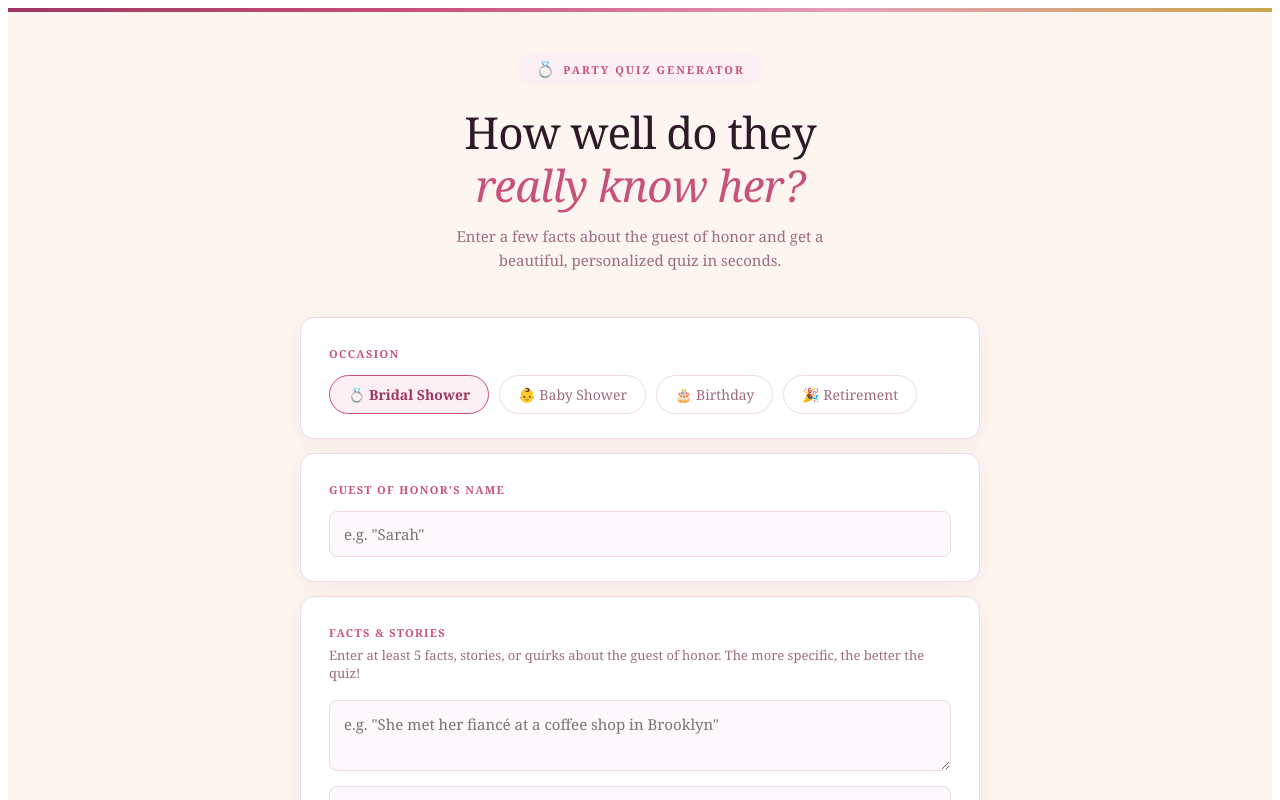
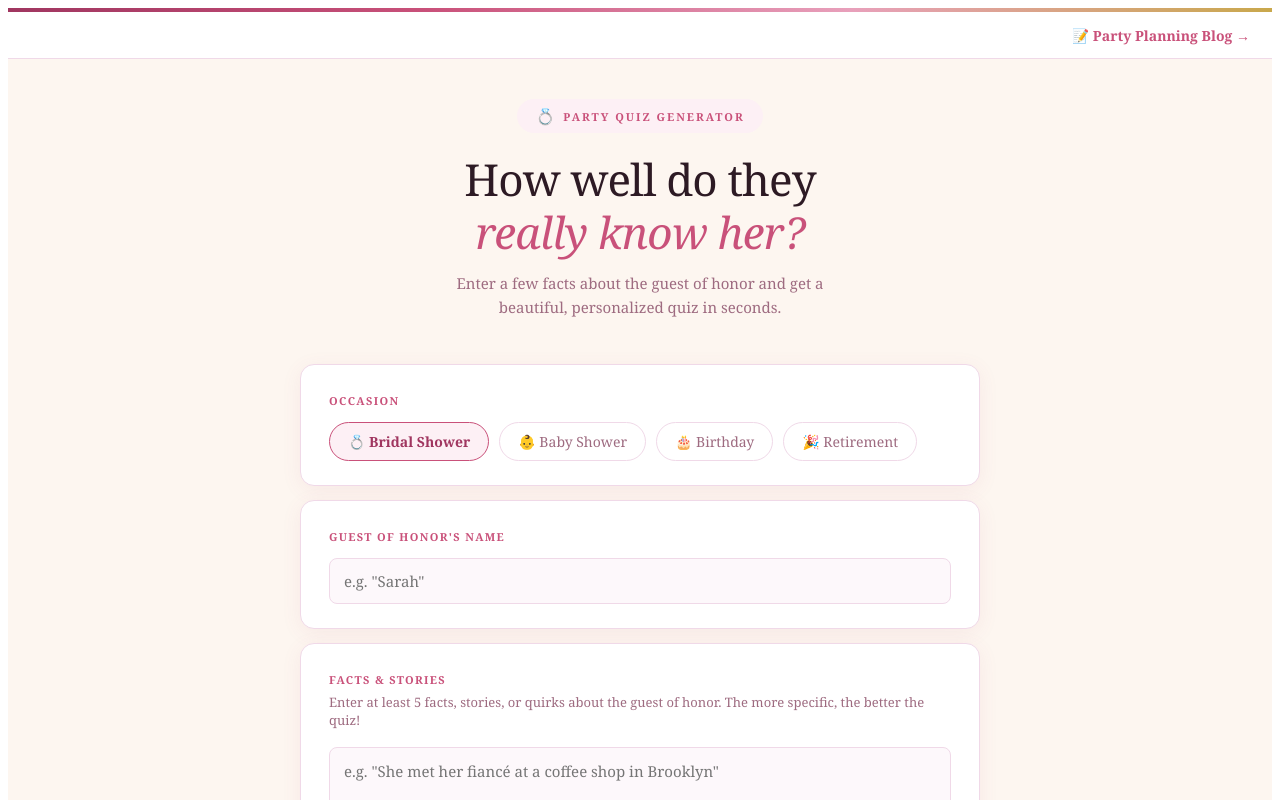
Before and after one commit to chadm2k13/debt-escape-plan, a React (Vite) app: page / in a window 1280 px wide. Shown: the top 800 px of the page. Built offline with nearby package versions, Linux system fonts and the light colour scheme.

Commit message:
Update App.jsx

```diff
--- a/src/App.jsx
+++ b/src/App.jsx
@@ -151,6 +151,9 @@ Rules:
 
       {/* Top bar */}
       <div style={{ height: 4, background: `linear-gradient(90deg, ${c.accentDark}, ${c.accent}, #e8a0bb, ${c.gold})` }} />
+<div style={{ background: c.card, borderBottom: `1px solid ${c.border}`, padding: "12px 22px", textAlign: "right" }} className="no-print">
+  <a href="/blog" style={{ color: c.accent, fontSize: 14, textDecoration: "none", fontFamily: "'Georgia', serif", fontWeight: 600 }}>📝 Party Planning Blog →</a>
+</div>
 
       <div style={{ maxWidth: 680, margin: "0 auto", padding: "40px 22px 80px" }}>
 
```
